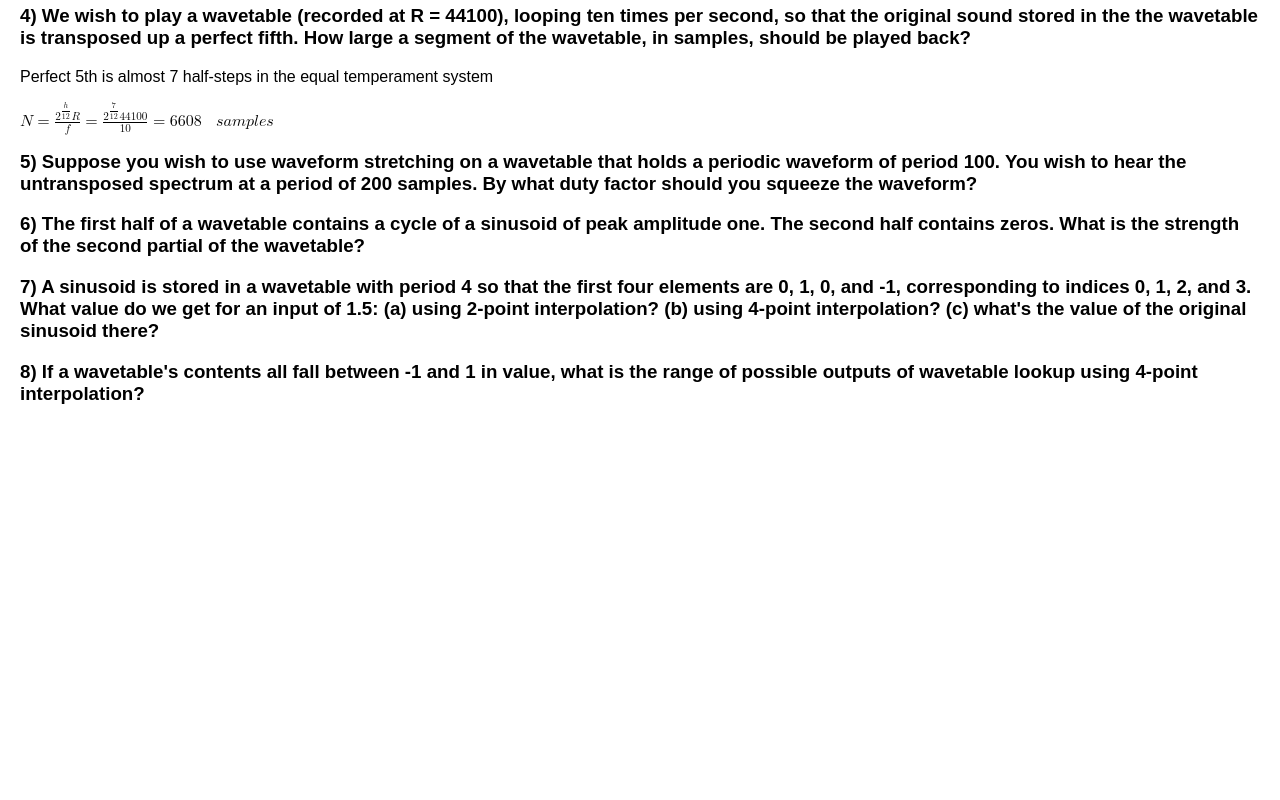
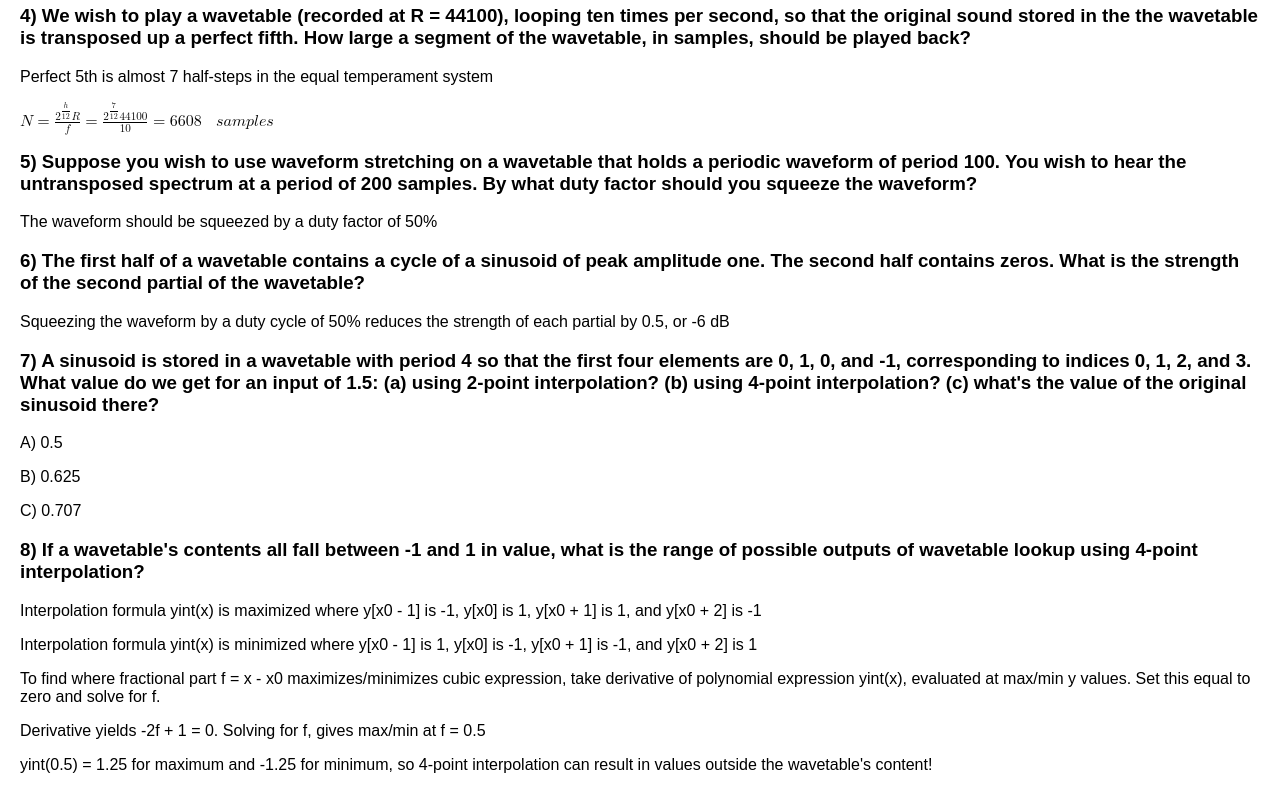
Before and after one commit to jaredschiltz/the-theory-and-technique-of-electronic-music-solutions, a plain HTML site: page index.html in a window 1280 px wide. Shown: the part 1880-2680 px from the top of the page. Before the commit the page ends 2314 px from the top, so only its background shows below. Drawn offline with nearby package versions, Linux system fonts and the light colour scheme; some packages are replaced by stand-ins of ours.

Commit message:
complete solutions for chapter2

```diff
--- a/index.html
+++ b/index.html
@@ -3,10 +3,6 @@
   href="https://fonts.googleapis.com/css?family=Roboto">
   <script>window.MathJax = { MathML: { extensions: ["mml3.js", "content-mathml.js"]}};</script>
   <script type="text/javascript" async src="https://cdnjs.cloudflare.com/ajax/libs/mathjax/2.7.0/MathJax.js?config=MML_HTMLorMML"></script>
-  <!--
-    <script src="https://cdnjs.cloudflare.com/ajax/libs/p5.js/1.1.9/p5.js"></script>
-    <script src="https://cdnjs.cloudflare.com/ajax/libs/p5.js/1.1.9/addons/p5.sound.min.js"></script>
-  -->
     <link rel="stylesheet" type="text/css" href="style.css">
     <meta charset="utf-8">
   </head>
@@ -148,18 +144,28 @@
         100. You wish to hear the untransposed spectrum at a period of 200 samples. By what duty factor should
         you squeeze the waveform?
       </h3>
+      <p> The waveform should be squeezed by a duty factor of 50%</p>
       <h3>
         6) The first half of a wavetable contains a cycle of a sinusoid of peak amplitude one. The second
         half contains zeros. What is the strength of the second partial of the wavetable?
       </h3>
+      <p> Squeezing the waveform by a duty cycle of 50% reduces the strength of each partial by 0.5, or -6 dB</p>
       <h3>
         7) A sinusoid is stored in a wavetable with period 4 so that the first four elements are 0, 1,
         0, and -1, corresponding to indices 0, 1, 2, and 3. What value do we get for an input of 1.5:
         (a) using 2-point interpolation? (b) using 4-point interpolation? (c) what's the value of the
         original sinusoid there?
       </h3>
+      <p>A) 0.5</p>
+      <p>B) 0.625</p>
+      <p>C) 0.707</p>
       <h3>
         8) If a wavetable's contents all fall between -1 and 1 in value, what is the range of possible outputs
         of wavetable lookup using 4-point interpolation?
       </h3>
+      <p> Interpolation formula yint(x) is maximized where y[x0 - 1] is -1, y[x0] is 1, y[x0 + 1] is 1, and y[x0 + 2] is -1</p>
+      <p> Interpolation formula yint(x) is minimized where y[x0 - 1] is 1, y[x0] is -1, y[x0 + 1] is -1, and y[x0 + 2] is 1</p>
+      <p> To find where fractional part f = x - x0 maximizes/minimizes cubic expression, take derivative of polynomial expression yint(x), evaluated at max/min y values. Set this equal to zero and solve for f.</p>
+      <p> Derivative yields -2f + 1 = 0. Solving for f, gives max/min at f = 0.5 </p>
+      <p> yint(0.5) = 1.25 for maximum and -1.25 for minimum, so 4-point interpolation can result in values outside the wavetable's content!</p>
 </body></html>
```
